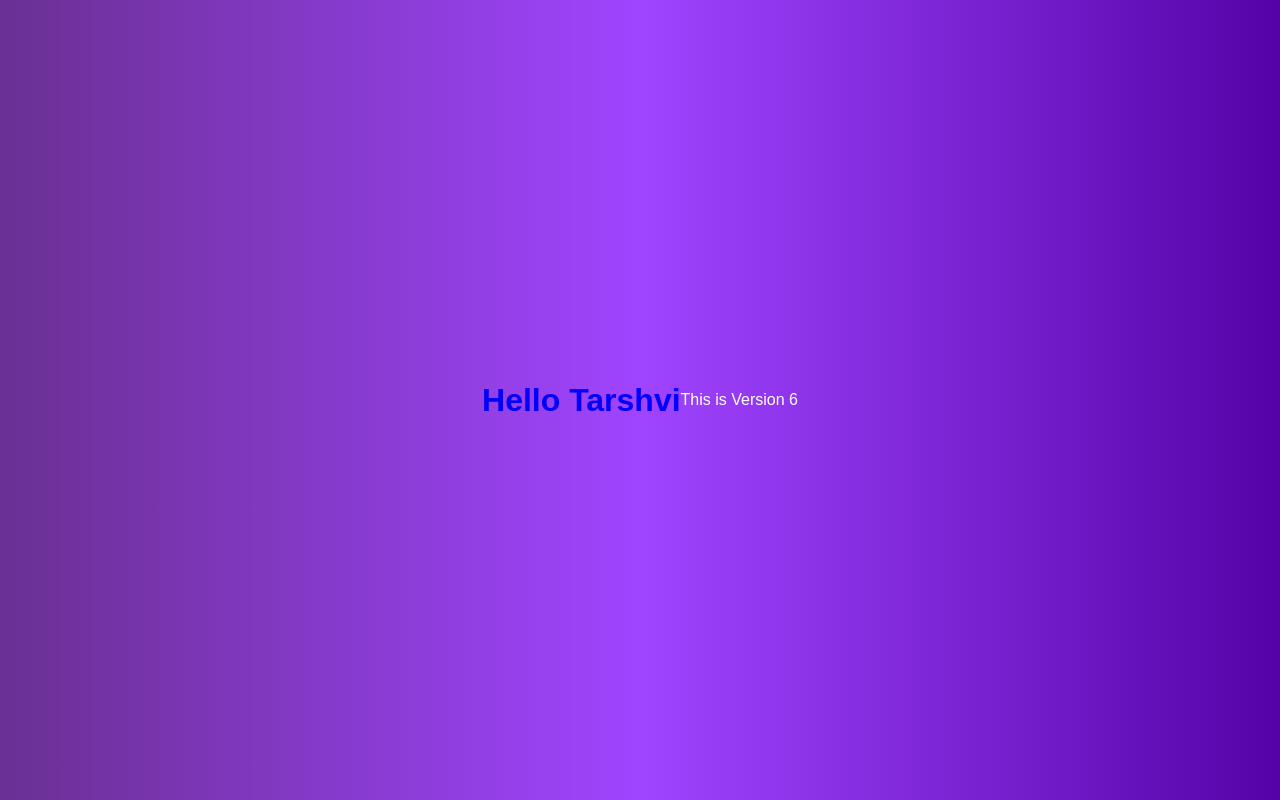
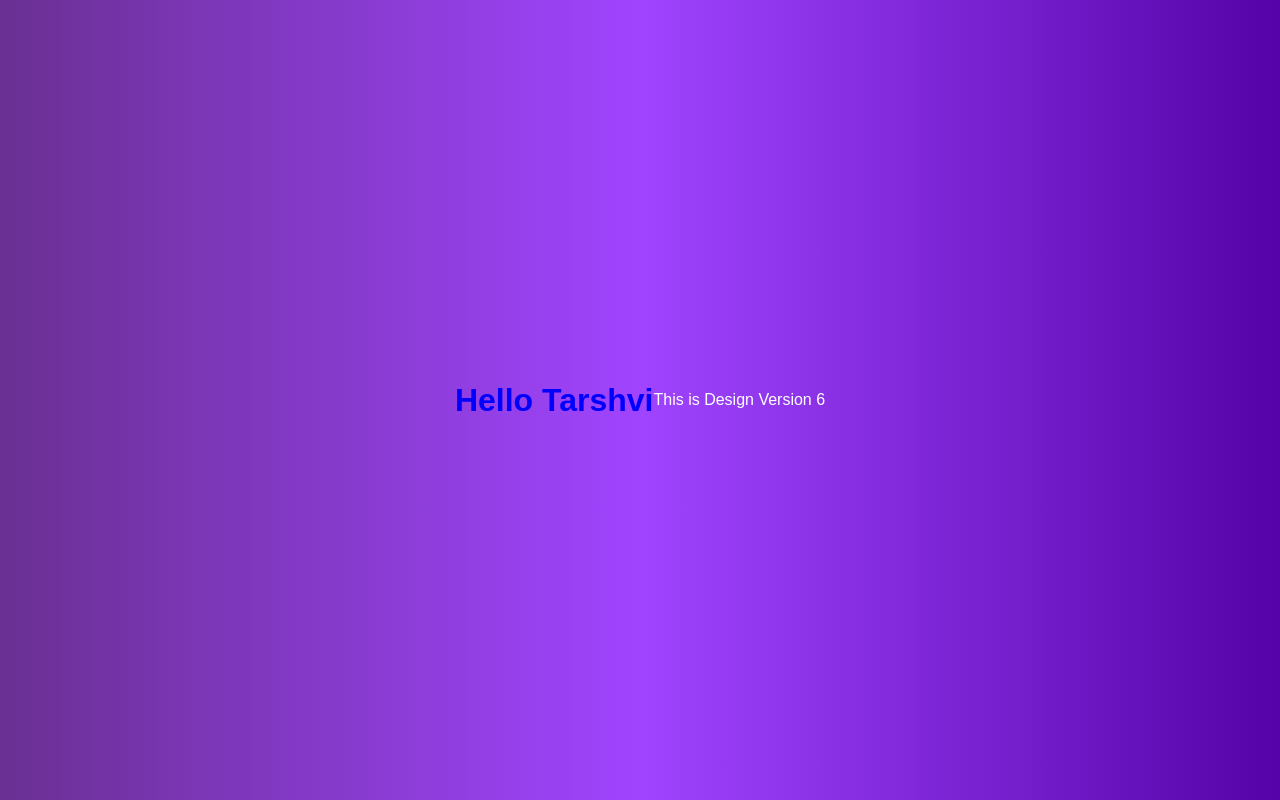
Before and after one commit to tarshvi-source/myrepo, a plain HTML site: page index.html in a window 1280 px wide. Drawn offline with Linux system fonts and the light colour scheme.

```diff
--- a/index.html
+++ b/index.html
@@ -8,6 +8,6 @@
 </head>
 <body>
     <h1>Hello Tarshvi</h1>
-    <P>This is Version 6</P>
+    <P>This is Design Version 6</P>
 </body>
 </html>
```
